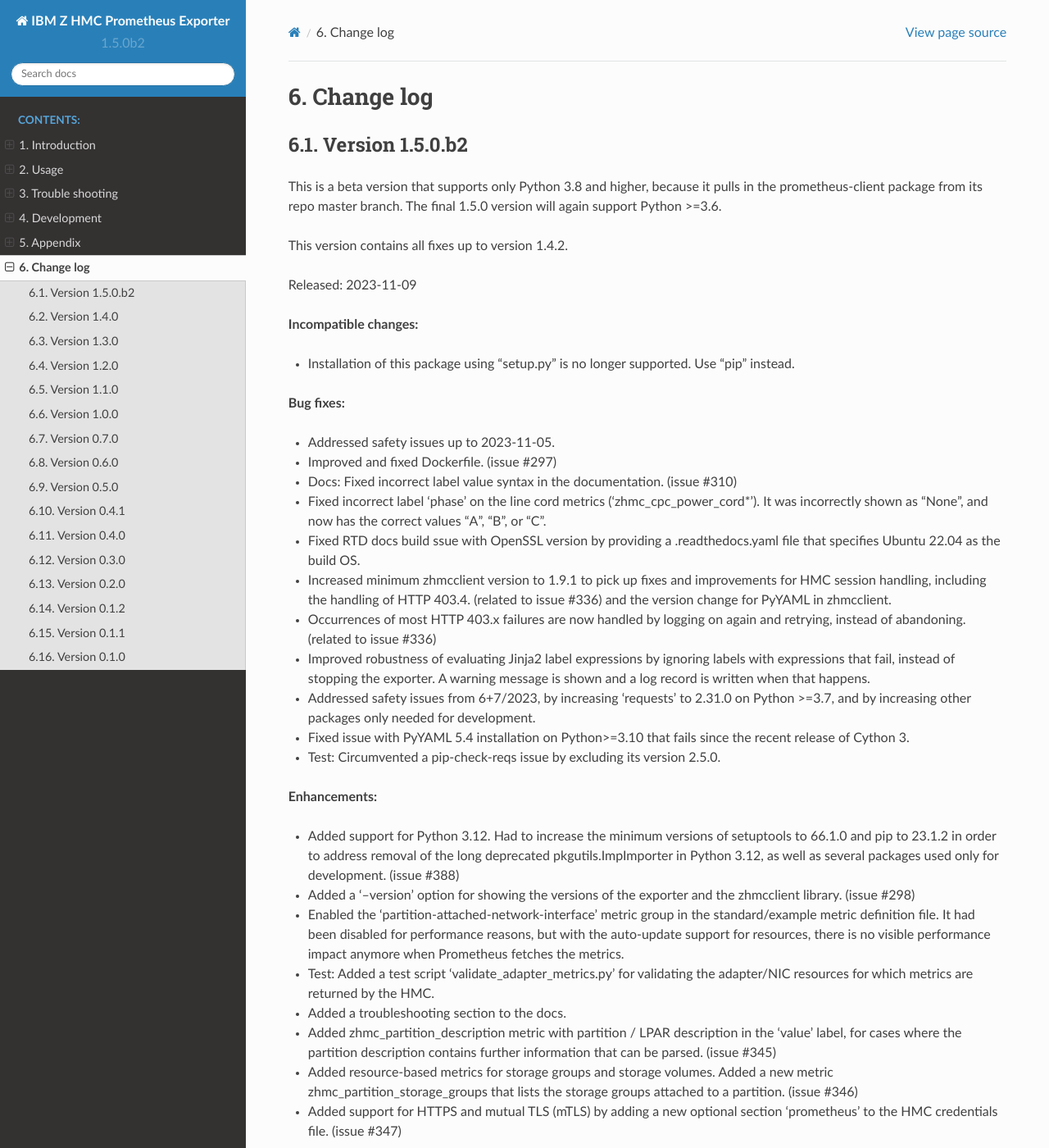
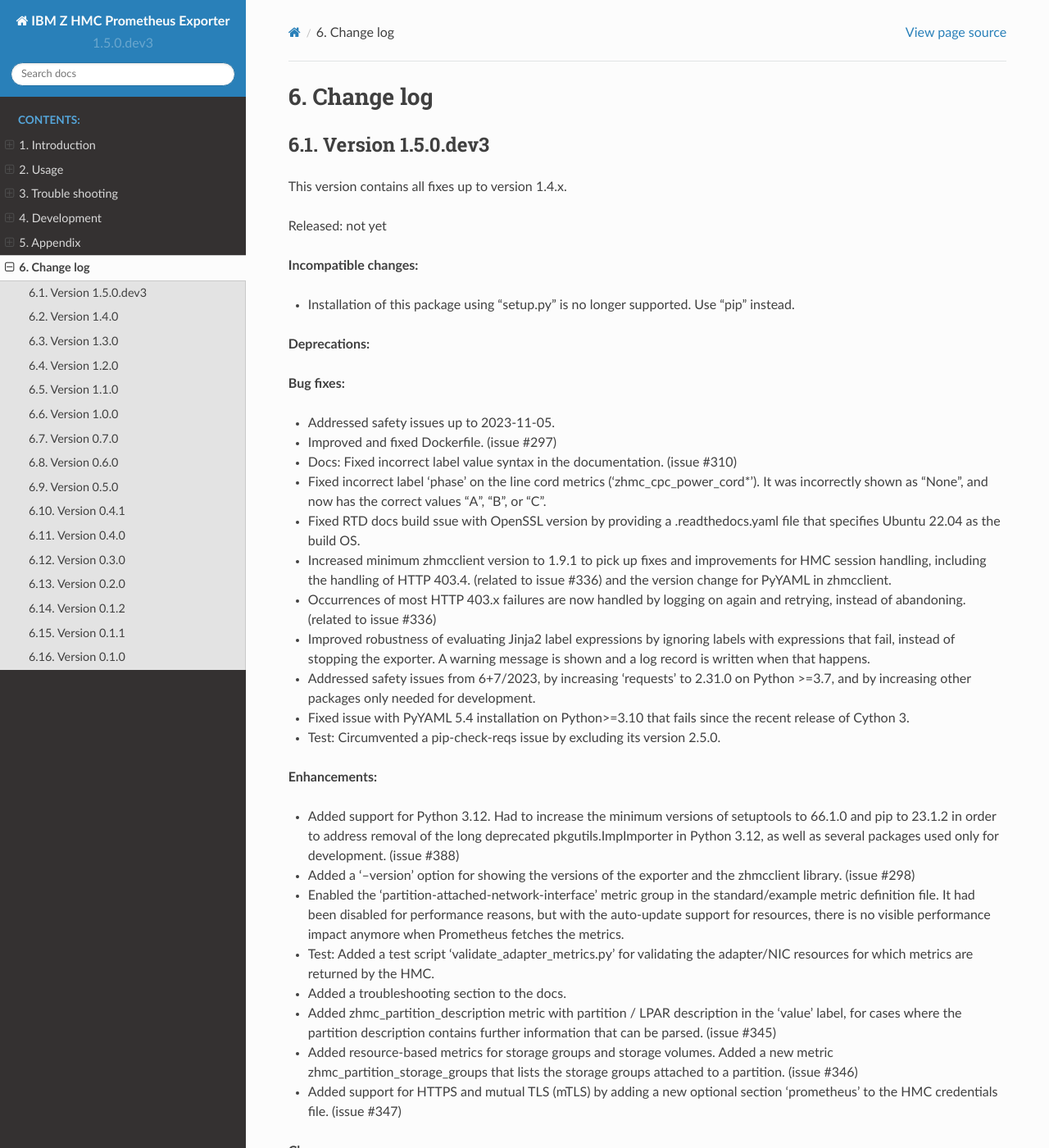
Before and after one commit to zhmcclient/zhmc-prometheus-exporter, a Sphinx documentation site: the page built from docs/changes.rst, in a window 1280 px wide and 1400 px high. Shown: the whole window at 82% size. Built offline with Sphinx 7.4.7 and the Read the Docs theme 2.0.0, drawn with Linux system fonts in a browser that asks for light colours; some of the changed text lies outside the part shown.

Commit message:
Resume 1.5.0 development after 1.5.0b2 beta release
Signed-off-by: Andreas Maier <maiera@de.ibm.com>

```diff
--- a/docs/changes.rst
+++ b/docs/changes.rst
@@ -17,21 +17,19 @@
 ----------
 
 
-Version 1.5.0.b2
-^^^^^^^^^^^^^^^^
+Version 1.5.0.dev3
+^^^^^^^^^^^^^^^^^^
 
-This is a beta version that supports only Python 3.8 and higher, because
-it pulls in the prometheus-client package from its repo master branch.
-The final 1.5.0 version will again support Python >=3.6.
+This version contains all fixes up to version 1.4.x.
 
-This version contains all fixes up to version 1.4.2.
-
-Released: 2023-11-09
+Released: not yet
 
 **Incompatible changes:**
 
 * Installation of this package using "setup.py" is no longer supported.
   Use "pip" instead.
+
+**Deprecations:**
 
 **Bug fixes:**
 
--- a/zhmc_prometheus_exporter/_version.py
+++ b/zhmc_prometheus_exporter/_version.py
@@ -25,4 +25,4 @@
 #:
 #: * "M.N.P.dev1": A not yet released version M.N.P
 #: * "M.N.P": A released version M.N.P
-__version__ = '1.5.0b2'
+__version__ = '1.5.0.dev3'
```
Also changed, not shown: other parts of docs/changes.rst (+8 -0 lines).
